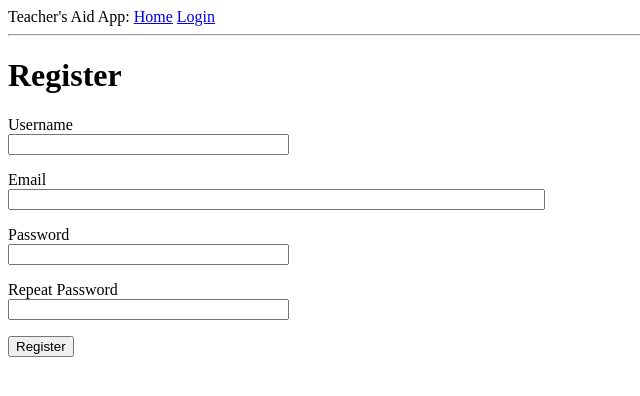
After one commit to mdshaffer8/TeachersAid, a Flask app: page /register in a window 1280 px wide. The commit adds this page. Shown: the top 396 px of the page, without its empty margins (0-640 px from the left). Run offline with Flask 2, Linux system fonts and the light colour scheme.

Commit message:
Finished Registration Form functionality

```diff
--- a/app/forms.py
+++ b/app/forms.py
@@ -1,9 +1,28 @@
 from flask_wtf import FlaskForm
 from wtforms import StringField, PasswordField, BooleanField, SubmitField
-from wtforms.validators import DataRequired
+from wtforms.validators import DataRequired, ValidationError, Email, EqualTo
+from app.models import User
+
 
 class LoginForm(FlaskForm):
     username = StringField('Username', validators=[DataRequired()])
     password = PasswordField('Password', validators=[DataRequired()])
     remember_me = BooleanField('Remember Me')
     submit = SubmitField('Sign In')
+
+class RegistrationForm(FlaskForm):
+    username = StringField('Username', validators=[DataRequired()])
+    email = StringField('Email', validators=[DataRequired(), Email()])
+    password = PasswordField('Password', validators=[DataRequired()])
+    password2 = PasswordField('Repeat Password', validators=[DataRequired(), EqualTo('password')])
+    submit = SubmitField('Register')
+
+def validate_username(self, username):
+    user = User.query.filter_by(username=username.data).first()
+    if user is not None:
+        raise ValidationError('Please use a different username.')
+
+def validate_email(self, email):
+    user = User.query.filter_by(email=email.data).first()
+    if user is not None:
+        raise ValidationError('Please use a different email address')
--- a/app/routes.py
+++ b/app/routes.py
@@ -1,6 +1,6 @@
 from flask import request, render_template, flash, redirect, url_for
-from app import app
-from app.forms import LoginForm
+from app import app, db
+from app.forms import LoginForm, RegistrationForm
 from flask_login import current_user, login_user, logout_user, login_required
 from app.models import User
 from werkzeug.urls import url_parse
@@ -29,7 +29,23 @@ def login():
         return redirect(next_page)
     return render_template('login.html', title='Sign In', form=form)
 
+
 @app.route('/logout')
 def logout():
     logout_user()
     return redirect(url_for('index'))
+
+
+@app.route('/register', methods=['GET','POST'])
+def register():
+    if current_user.is_authenticated:
+        return redirect(url_for('index'))
+    form = RegistrationForm()
+    if form.validate_on_submit():
+        user = User(username=form.username.data, email=form.email.data)
+        user.set_password(form.password.data)
+        db.session.add(user)
+        db.session.commit()
+        flash('Congratulations, you are now a registered user!')
+        return redirect(url_for('login'))
+    return render_template('register.html', title='Register', form=form)
--- a/app/templates/login.html
+++ b/app/templates/login.html
@@ -22,4 +22,5 @@
         <p>{{ form.remember_me() }} {{ form.remember_me.label }}</p>
         <p>{{ form.submit() }}</p>
     </form>
+    <p>New User? <a href="{{ url_for('register') }}">Click to Register!</a></p>
 {% endblock %}
--- /dev/null
+++ b/app/templates/register.html
@@ -0,0 +1,37 @@
+{% extends "base.html" %}
+
+{% block content %}
+    <h1>Register</h1>
+    <form action="" method="post">
+        {{ form.hidden_tag() }}
+        <p>
+            {{ form.username.label }}<br>
+            {{ form.username(size=32) }}<br>
+            {% for error in form.username.errors %}
+            <span style="color:red;">[{{ error }}]</span>
+            {% endfor %}
+        </p>
+        <p>
+            {{ form.email.label }}<br>
+            {{ form.email(size=64 )}}<br>
+            {% for error in form.email.errors %}
+            <span style="color:red;">[{{ error }}]</span>
+            {% endfor %}
+        </p>
+        <p>
+            {{ form.password.label }}<br>
+            {{ form.password(size=32) }}<br>
+            {% for error in form.password.errors %}
+            <span style="color:red;">[{{ error }}]</span>
+            {% endfor %}
+        </p>
+        <p>
+            {{ form.password2.label }}<br>
+            {{ form.password(size=32) }}<br>
+            {% for error in form.password2.errors %}
+            <span style="color:red;">[{{ error }}]</span>
+            {% endfor %}
+        </p>
+        <p>{{ form.submit() }}</p>
+    </form>
+{% endblock %}
```
